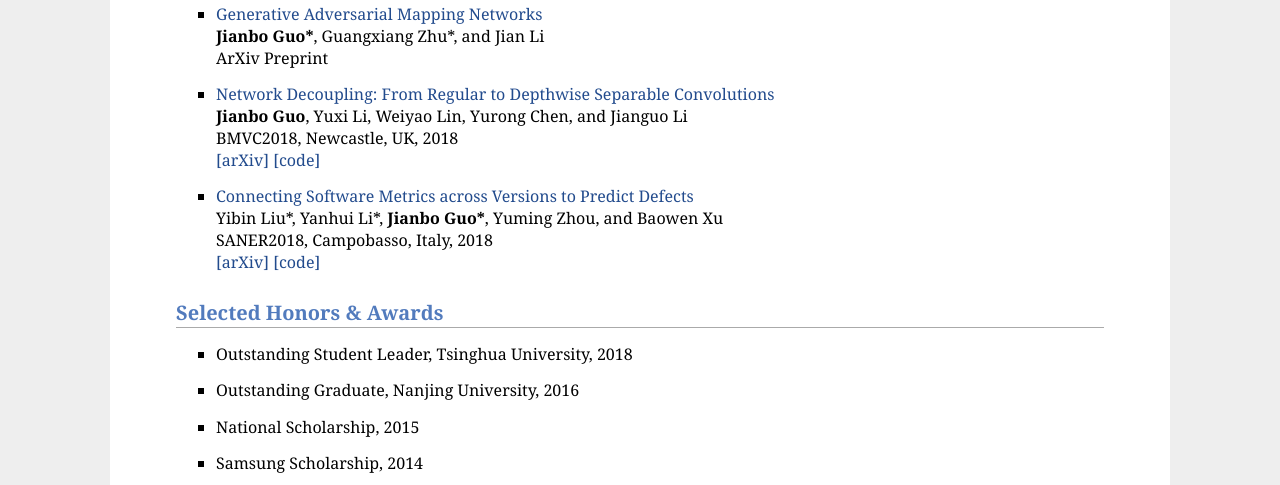
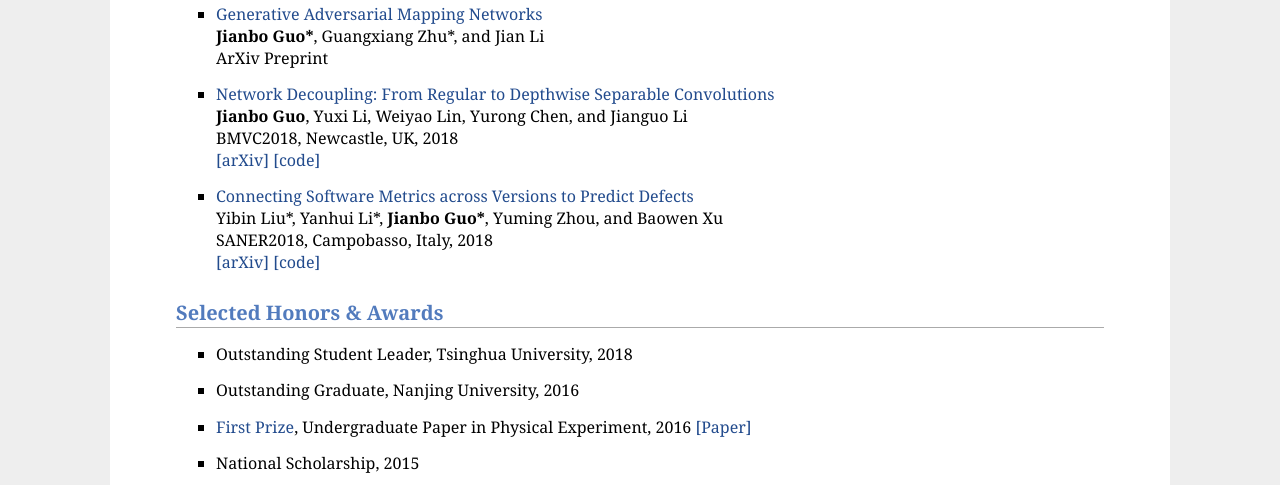
Before and after one commit to JianboGuo/JianboGuo, a plain HTML site: page index.html in a window 1280 px wide. Shown: the part 781-1266 px from the top of the page. Drawn offline with Linux system fonts and the light colour scheme.

Commit message:
Update index.html

```diff
--- a/index.html
+++ b/index.html
@@ -89,6 +89,7 @@ Email: jianboguo@outlook.com <br>
 
 	<li> Outstanding Student Leader, Tsinghua University, 2018</li>
 	<li> Outstanding Graduate, Nanjing University, 2016</li>
+	<li> <a href="http://cuep.cn/doku.php?id=yanjiuhui:ziliao:9:lwjx">First Prize</a>, Undergraduate Paper in Physical Experiment, 2016 <a href="http://www.wlsyzz.com/lib/exe/fetch.php?media=wenzhang:1507:zhengzw.pdf">[Paper]</a></li>
 	<li> National Scholarship, 2015</li>
 	<li> Samsung Scholarship, 2014</li>
 
```
